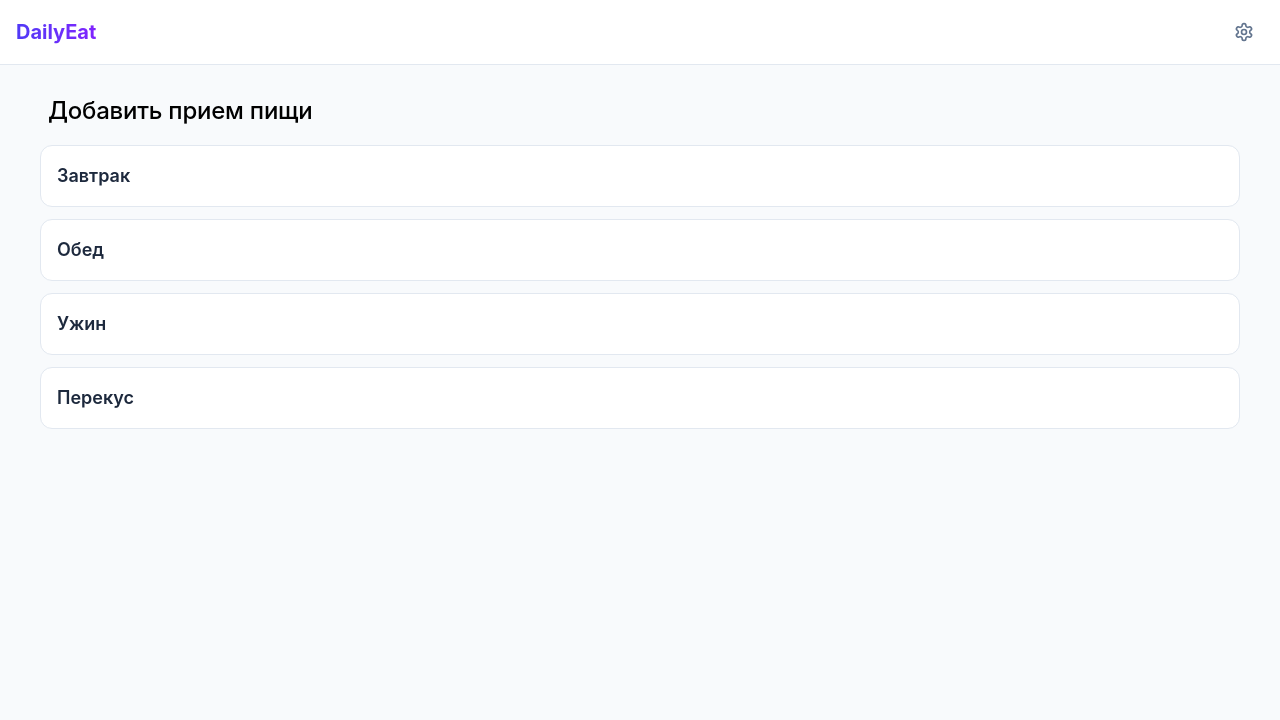
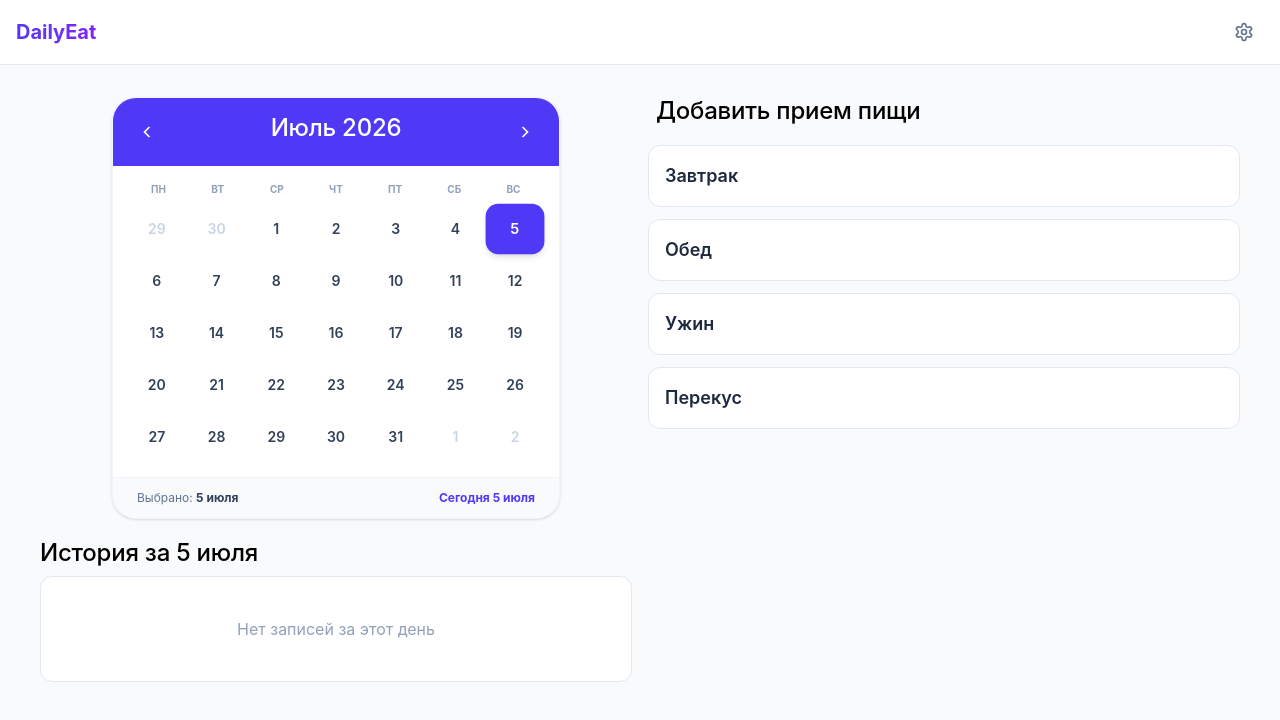
Before and after one commit to Ga3im/food-tracker, a React (Vite) app: page / in a window 1280 px wide. Shown: the top 720 px of the page. Built offline with nearby package versions, Linux system fonts and the light colour scheme.

Commit message:
добавление удаление редактирование на мобильном

```diff
--- a/src/components/Dashboard.tsx
+++ /dev/null
@@ -1,96 +0,0 @@
-import { useEffect, useState } from "react";
-import { Options } from "./Options";
-import { History } from "./History";
-import { useIsDesktop } from "../hooks/useIsDesktop";
-
-export const Dashboard = () => {
-  const [activeTab, setActiveTab] = useState<"actions" | "history" | "both">(
-    "actions"
-  );
-  const [touchStart, setTouchStart] = useState<{
-    x: number;
-    y: number;
-    time: number;
-  } | null>(null);
-
-  const { isDesktop } = useIsDesktop();
-  useEffect(() => {
-    if (isDesktop) {
-      setActiveTab("both");
-    } else {
-      setActiveTab("actions");
-    }
-  }, [isDesktop]);
-
-  const handleTouchStart = (e: React.TouchEvent) =>
-    setTouchStart({
-      ...touchStart,
-      x: e.targetTouches[0].clientX,
-      y: e.targetTouches[0].clientY,
-      time: Date.now(),
-    });
-
-  const handleTouchEnd = (e: React.TouchEvent) => {
-    if (!touchStart) return;
-    const touchEndX = e.changedTouches[0].clientX;
-    const touchEndY = e.changedTouches[0].clientY;
-    const touchEndTime = Date.now();
-
-    const horizontal = touchStart.x - touchEndX;
-    const vertical = touchStart.y - touchEndY;
-    const duration = touchEndTime - touchStart.time;
-
-    const minSpeed = 0.5; // 0.5px за 1мс
-    const isFastSwipe =
-      duration < 300 && Math.abs(horizontal) / duration > minSpeed;
-
-    if (
-      isFastSwipe &&
-      horizontal > 50 &&
-      Math.abs(vertical) < Math.abs(horizontal)
-    )
-      setActiveTab("history"); // Свайп влево
-    if (
-      isFastSwipe &&
-      horizontal < -50 &&
-      Math.abs(vertical) < Math.abs(horizontal)
-    )
-      setActiveTab("actions"); // Свайп вправо
-    setTouchStart(null);
-  };
-
-  return (
-    <div
-      onTouchStart={handleTouchStart}
-      onTouchEnd={handleTouchEnd}
-      className="min-h-screen bg-slate-50 px-4 sm:p-8 font-sans"
-    >
-      {/* Точки-индикаторы вверху */}
-      <div className="flex justify-center gap-2 py-2 md:hidden">
-        <div
-          onClick={() => setActiveTab("actions")}
-          className={`h-1.5 rounded-full transition-all duration-300 ${
-            activeTab === "actions" ? "w-8 bg-indigo-600" : "w-2 bg-slate-300"
-          }`}
-        />
-        <div
-          onClick={() => setActiveTab("history")}
-          className={`h-1.5 rounded-full transition-all duration-300 ${
-            activeTab === "history" ? "w-8 bg-indigo-600" : "w-2 bg-slate-300"
-          }`}
-        />
-      </div>
-
-      {activeTab === "actions" && <Options />}
-
-      {activeTab === "history" && <History />}
-
-      {activeTab === "both" && (
-        <div className="md:grid md:grid-cols-2">
-          <History />
-          <Options />
-        </div>
-      )}
-    </div>
-  );
-};
--- a/src/components/Form.tsx
+++ b/src/components/Form.tsx
@@ -33,6 +33,7 @@ export const Form = () => {
 
   const [error, setError] = useState<boolean>(false);
   const [isAutoKBJU, setIsAutoKBJU] = useState<boolean>(false);
+  const [, ] = useState<MealEntry>();
 
   const selectedDate = new Date();
 
--- a/src/components/MealList.tsx
+++ b/src/components/MealList.tsx
@@ -1,11 +1,7 @@
 import { useEffect, useMemo, useRef, useState } from "react";
 import { format } from "date-fns";
 import { deleteProductOffline, useAppDispatch, useAppSelector } from "../store";
-import {
-  copyProduct,
-  setEdittingProduct,
-  setIsEdit,
-} from "../store/mealsSlice";
+import { copyProduct, editProduct } from "../store/mealsSlice";
 import type { MealEntry } from "../types";
 import { useParams } from "react-router-dom";
 
@@ -64,13 +60,13 @@ export const MealList = () => {
   }, [filteredItems]);
 
   const handleEdit = (item: MealEntry) => {
-    dispatch(setEdittingProduct(item));
-    dispatch(setIsEdit(true));
+    dispatch(editProduct(item));
     setContextMenu(null);
   };
 
   const handleDelete = (item: MealEntry) => {
     dispatch(deleteProductOffline({ selectedDate, item }));
+    setContextMenu(null);
   };
 
   const handleCopy = (item: MealEntry) => {
@@ -99,20 +95,14 @@ export const MealList = () => {
     setContextMenu({ x, y, item });
   };
 
-  // Обработчик правого клика (Десктоп)
   const handleContextMenu = (e: React.MouseEvent, item: MealEntry) => {
-    e.preventDefault(); // Полностью блокируем системное меню браузера здесь
-    e.stopPropagation(); // Не даем событию всплывать к window
+    e.preventDefault();
+    e.stopPropagation();
 
     isMenuOpening.current = true;
     openMenuAtCoordinates(e.clientX, e.clientY, item);
-
-    setTimeout(() => {
-      isMenuOpening.current = false;
-    }, 80);
   };
 
-  // Обработчик удержания (Мобильные)
   const handleTouchStart = (e: React.TouchEvent, item: MealEntry) => {
     if (e.touches.length > 1) return;
 
@@ -122,23 +112,8 @@ export const MealList = () => {
 
     if (touchTimer.current) clearTimeout(touchTimer.current);
 
-    touchTimer.current = setTimeout(() => {
-      if (navigator.vibrate) navigator.vibrate(40);
-
-      isMenuOpening.current = true;
-      openMenuAtCoordinates(travelX, travelY, item);
-
-      setTimeout(() => {
-        isMenuOpening.current = false;
-      }, 100);
-    }, 600);
-  };
-
-  const handleTouchEnd = () => {
-    if (touchTimer.current) {
-      clearTimeout(touchTimer.current);
-      touchTimer.current = null;
-    }
+    isMenuOpening.current = true;
+    openMenuAtCoordinates(travelX, travelY, item);
   };
 
   return (
@@ -157,7 +132,6 @@ export const MealList = () => {
               key={item.id}
               onContextMenu={(e) => handleContextMenu(e, item)}
               onTouchStart={(e) => handleTouchStart(e, item)}
-              onTouchEnd={handleTouchEnd}
               onTouchMove={() => {
                 if (touchTimer.current) {
                   clearTimeout(touchTimer.current);
--- a/src/data.ts
+++ b/src/data.ts
@@ -136,6 +136,20 @@ export const foodDatabase: BaseProduct[] = [
   },
 
   // === КРУПЫ, МАКАРОНЫ И БОБОВЫЕ (СУХОЙ ПРОДУКТ) ===
+  {
+    name: "Булгур (сухой)",
+    calories: 342,
+    proteins: 12.3,
+    fats: 1.3,
+    carbs: 57.6,
+  },
+  {
+    name: "Булгур (отварной на воде)",
+    calories: 83,
+    proteins: 3.1,
+    fats: 0.2,
+    carbs: 14.1,
+  },
   {
     name: "Гречневая крупа (сухая)",
     calories: 330,
--- a/src/pages/MainPage.tsx
+++ b/src/pages/MainPage.tsx
@@ -1,5 +1,96 @@
-import { Dashboard } from "../components/Dashboard";
+import { useEffect, useState } from "react";
+import { useIsDesktop } from "../hooks/useIsDesktop";
+import { Options } from "../components/Options";
+import { History } from "../components/History";
 
 export const MainPage = () => {
-  return <Dashboard />;
+  const [activeTab, setActiveTab] = useState<"actions" | "history" | "both">(
+    "actions"
+  );
+  const [touchStart, setTouchStart] = useState<{
+    x: number;
+    y: number;
+    time: number;
+  } | null>(null);
+
+  const { isDesktop } = useIsDesktop();
+  useEffect(() => {
+    if (isDesktop) {
+      setActiveTab("both");
+    } else {
+      setActiveTab("actions");
+    }
+  }, [isDesktop]);
+
+  const handleTouchStart = (e: React.TouchEvent) =>
+    setTouchStart({
+      ...touchStart,
+      x: e.targetTouches[0].clientX,
+      y: e.targetTouches[0].clientY,
+      time: Date.now(),
+    });
+
+  const handleTouchEnd = (e: React.TouchEvent) => {
+    if (!touchStart) return;
+    const touchEndX = e.changedTouches[0].clientX;
+    const touchEndY = e.changedTouches[0].clientY;
+    const touchEndTime = Date.now();
+
+    const horizontal = touchStart.x - touchEndX;
+    const vertical = touchStart.y - touchEndY;
+    const duration = touchEndTime - touchStart.time;
+
+    const minSpeed = 0.5; // 0.5px за 1мс
+    const isFastSwipe =
+      duration < 300 && Math.abs(horizontal) / duration > minSpeed;
+
+    if (
+      isFastSwipe &&
+      horizontal > 50 &&
+      Math.abs(vertical) < Math.abs(horizontal)
+    )
+      setActiveTab("history"); // Свайп влево
+    if (
+      isFastSwipe &&
+      horizontal < -50 &&
+      Math.abs(vertical) < Math.abs(horizontal)
+    )
+      setActiveTab("actions"); // Свайп вправо
+    setTouchStart(null);
+  };
+
+  return (
+    <div
+      onTouchStart={handleTouchStart}
+      onTouchEnd={handleTouchEnd}
+      className="min-h-screen bg-slate-50 px-4 sm:p-8 font-sans"
+    >
+      {/* Точки-индикаторы вверху */}
+      <div className="flex justify-center gap-2 py-2 md:hidden">
+        <div
+          onClick={() => setActiveTab("actions")}
+          className={`h-1.5 rounded-full transition-all duration-300 ${
+            activeTab === "actions" ? "w-8 bg-indigo-600" : "w-2 bg-slate-300"
+          }`}
+        />
+        <div
+          onClick={() => setActiveTab("history")}
+          className={`h-1.5 rounded-full transition-all duration-300 ${
+            activeTab === "history" ? "w-8 bg-indigo-600" : "w-2 bg-slate-300"
+          }`}
+        />
+      </div>
+
+      {activeTab === "actions" && <Options />}
+
+      {activeTab === "history" && <History />}
+
+      {activeTab === "both" && (
+        <div className="md:grid md:grid-cols-2">
+          <History />
+          <Options />
+        </div>
+      )}
+    </div>
+  );
 };
--- a/src/store/mealsSlice.ts
+++ b/src/store/mealsSlice.ts
@@ -181,6 +181,10 @@ export const mealSlice = createSlice({
       state.nutritional = { ...initialFormState, meal: action.payload };
       state.isEdit = false;
     },
+    editProduct: (state, action: PayloadAction<MealEntry>) => {
+      state.edittingProduct = action.payload;
+      state.isEdit = true;
+    },
     setNutritional: (state, action: PayloadAction<MealEntry>) => {
       state.nutritional = action.payload;
     },
@@ -230,6 +234,7 @@ export const {
   pasteProduct,
   deleteProduct,
   cancelEdit,
+  editProduct,
   setNutritional,
   setDailyGoals,
   setEdittingProduct,
```
